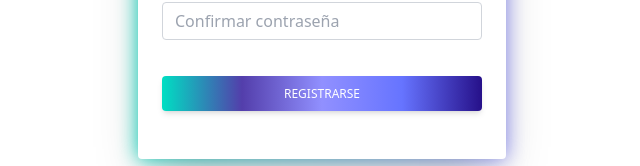
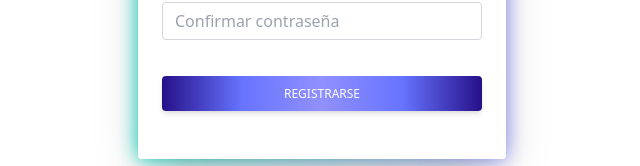
Before and after one commit to zaios-inc/vancomicina_front, a React (Create React App) app: page /register in a window 1280 px wide. Shown: the part 481-647 px from the top of the page, without its empty margins (318-958 px from the left). Built offline with nearby package versions, Linux system fonts and the light colour scheme.

Commit message:
[ADDED] set timer and alert to check if the user was created

```diff
--- a/src/components/signUp.jsx
+++ b/src/components/signUp.jsx
@@ -130,7 +130,7 @@ function SignUp() {
                       onClick={RegistrarUsuario}
                       data-mdb-ripple="true"
                       data-mdb-ripple-color="light"
-                      style={{ background: 'linear-gradient(to right, #00dfc3, #533eab, #9190ff, #6674ff, #261089)' }}
+                      style={{ background: 'linear-gradient(to right, #261089, #6674ff, #9190ff, #6674ff, #261089)' }}
                     >
                       Registrarse
                     </button>
```
